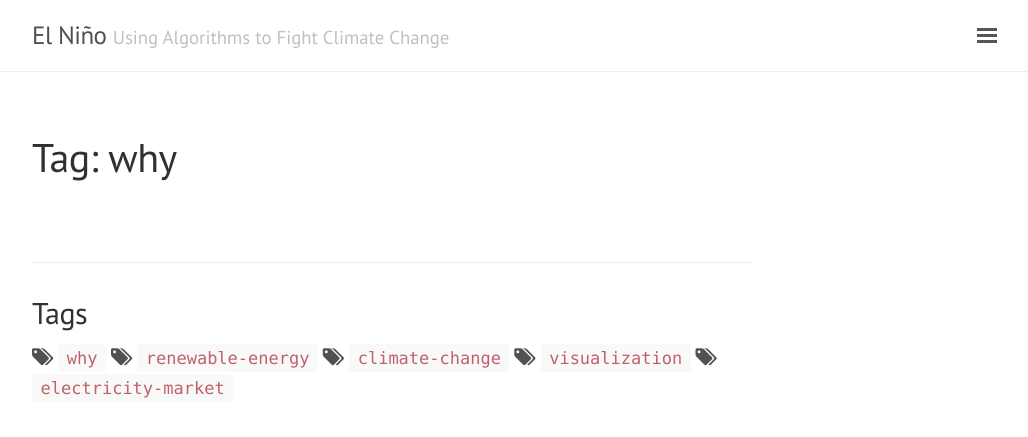
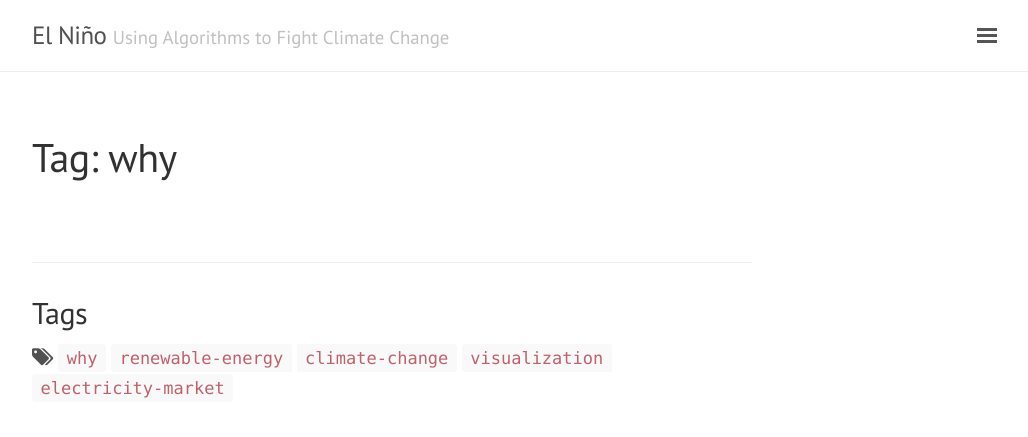
Before and after one commit to sebaheg/sebaheg.github.io, a Jekyll site: the page built from tag/why.md, in a window 1280 px wide. Shown: the top 437 px of the page, without its empty margins (248-1276 px from the left). Built offline with Jekyll 4.4.1, drawn with Linux system fonts in a browser that asks for light colours; comment, search, counter and statistics services are not loaded.

Commit message:
Update tags.

```diff
--- a/_includes/tags.html
+++ b/_includes/tags.html
@@ -5,9 +5,9 @@
   {% endfor %}
 {% endcapture %}
 {% assign sortedtemptags = temptags | split:' ' | sort | reverse %}
+<i class="fa fa-tags"></i>
 {% for temptag in sortedtemptags %}
   {% assign tagitems = temptag | split: '#' %}
   {% capture tagname %}{{ tagitems[1] }}{% endcapture %}
-  <i class="fa fa-tags"></i>
   <a href="/tag/{{ tagname }}"><code class="highligher-rouge"><nobr>{{ tagname }}</nobr></code></a>
 {% endfor %}
--- a/index.html
+++ b/index.html
@@ -17,8 +17,8 @@ title: Home
       <span class="post-date">{{ post.date | date_to_string }}
         <br>
         <!-- Add tags -->
+        <i class="fa fa-tags"></i>
         <span class="post-tags">
-          <i class="fa fa-tags"></i>
           [&nbsp;
           {% for tag in post.tags %}
             {% capture tag_name %}{{ tag }}{% endcapture %}
```
